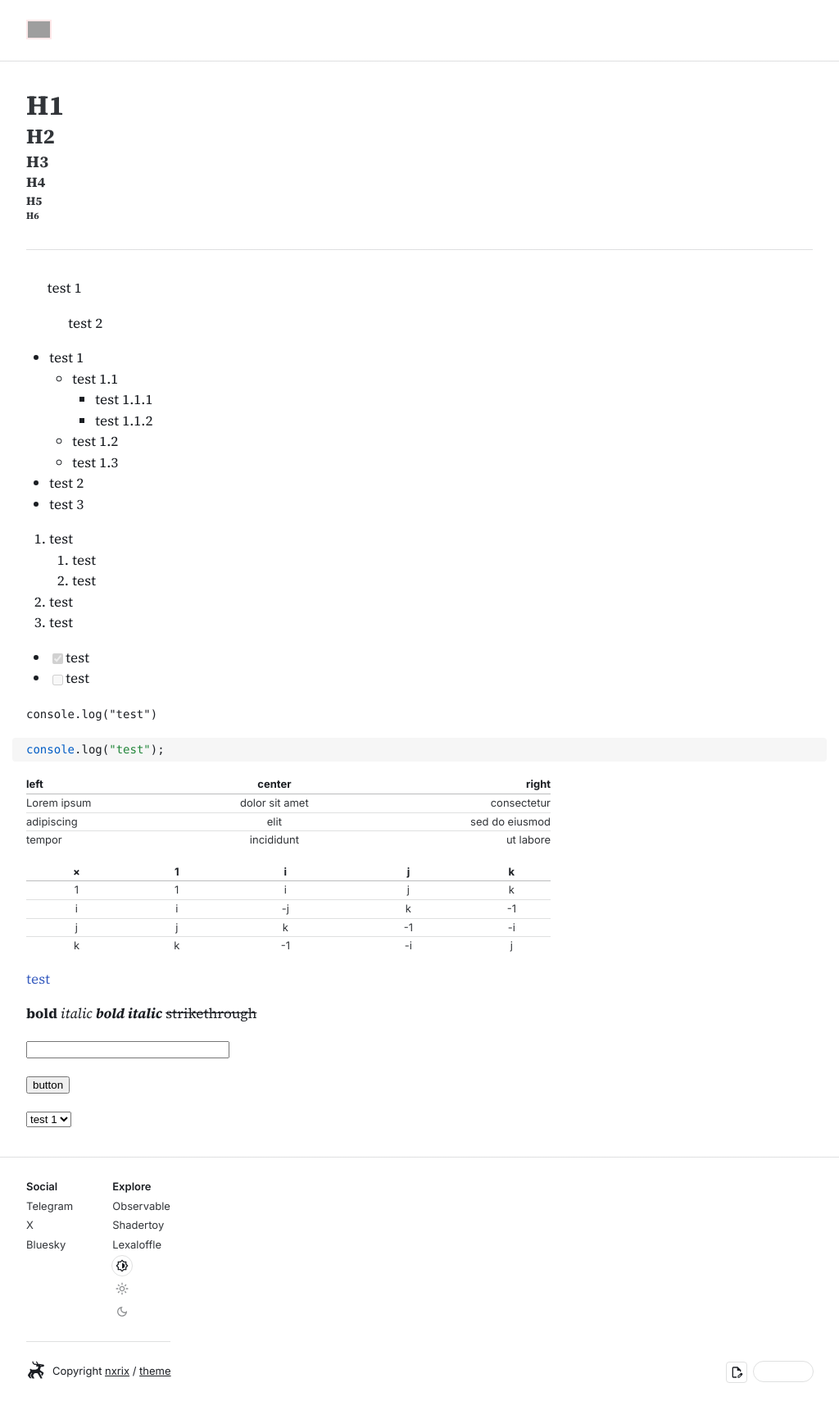
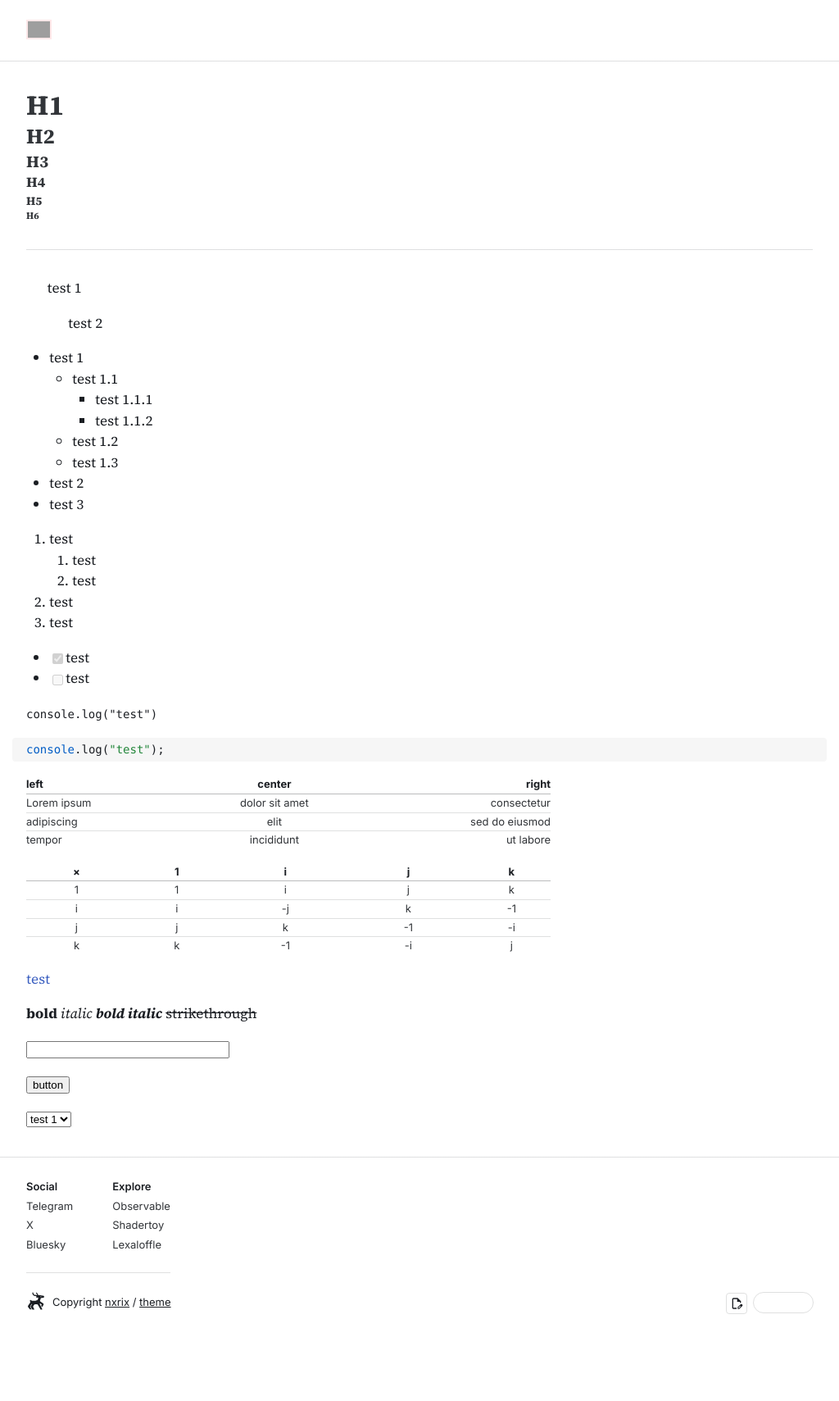
Before and after one commit to nxrix/theme, a Jekyll site: the page built from test.md, in a window 1280 px wide. Shown: the whole page at 82% size, without its empty margins (128-1152 px from the left). Built offline with Jekyll 4.4.1, drawn with Linux system fonts in a browser that asks for light colours; some web fonts are replaced; the repository's description, which GitHub fills in, is left out; our own code applies the rules of GitHub Pages for plain Markdown files; after the commit the page ends 1625 px from its top, so only the background shows below that.

Commit message:
Update default.html

```diff
--- a/_layouts/default.html
+++ b/_layouts/default.html
@@ -98,7 +98,7 @@
       text-decoration-color: var(--theme-foreground) !important;
     }
     footer a:hover { text-decoration-color: var(--theme-foreground-focus) !important; }
-    footer > div > div:last-child button {
+    footer > div > div:last-child > div:last-child button {
       background: #0000;
       /*background: var(--c1);*/
       color: var(--theme-foreground-faint);
@@ -113,9 +113,38 @@
       z-index: 1;
       cursor: pointer;
     }
-    footer > div > div:last-child button:focus-visible {
+    footer > div > div:last-child > div:last-child button:focus-visible {
       outline: 2px solid var(--theme-foreground-focus) !important;
       z-index: 3 !important;
+    }
+
+    footer > div:first-child {
+      display: flex;
+      flex-wrap: wrap;
+      gap: 24px 48px;
+      padding-bottom: 24px;
+      border-bottom: 1px solid var(--theme-foreground-faintest);
+      margin-bottom: 24px;
+      font-family: var(--sans-serif);
+      font-size: 13px;
+    }
+
+    footer > div:first-child > div {
+      display: flex;
+      flex-direction: column;
+      gap: 4px;
+    }
+
+    footer > div:first-child > div > div {
+      font-weight: 600;
+    }
+
+    footer > div:first-child > div > a {
+      color: var(--theme-foreground-alt) !important;
+      text-decoration: none !important;
+    }
+    footer > div:first-child > div > a:hover {
+      color: var(--theme-foreground-focus) !important;
     }
   </style>
 </head>
```
Also changed, not shown: other parts of _layouts/default.html (+1 -1 lines).
